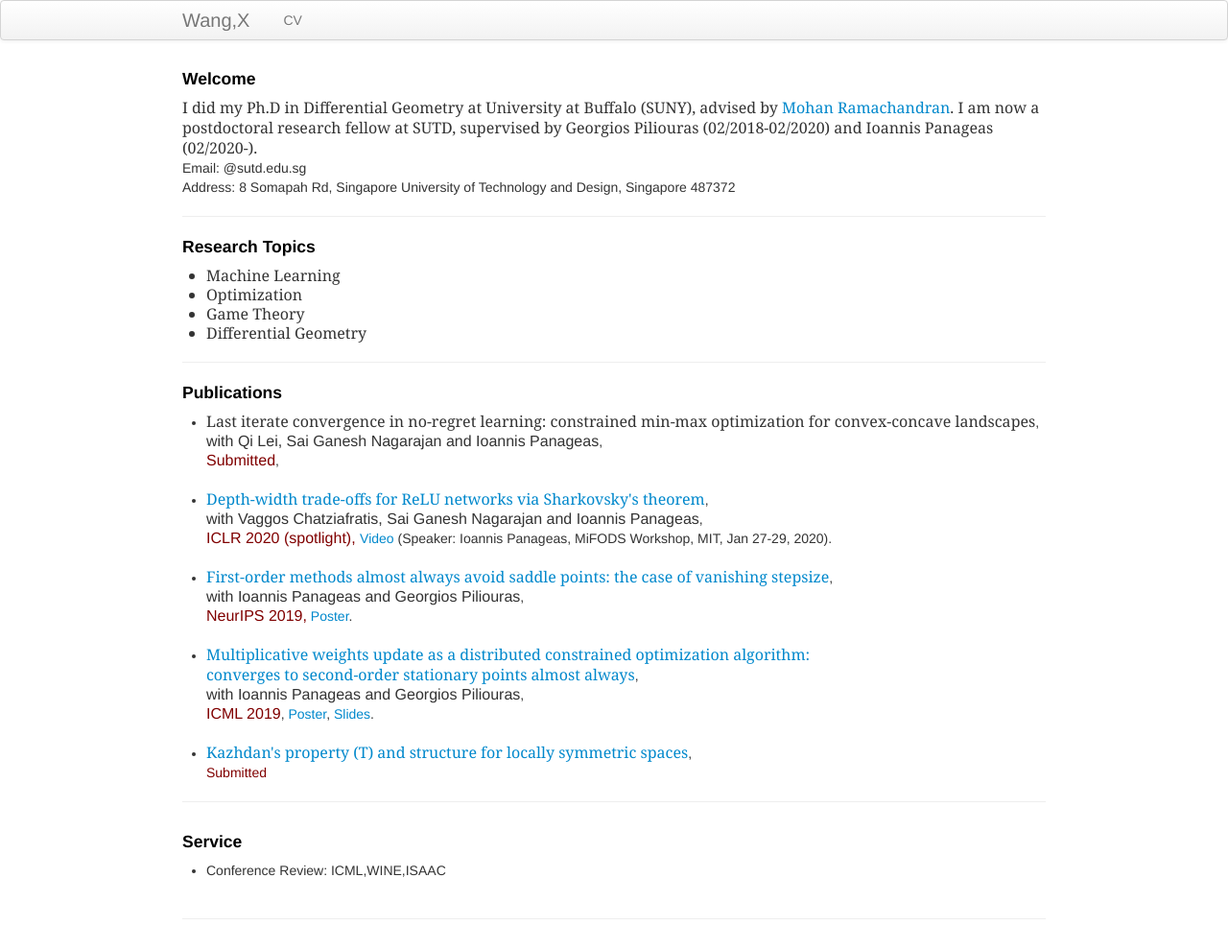
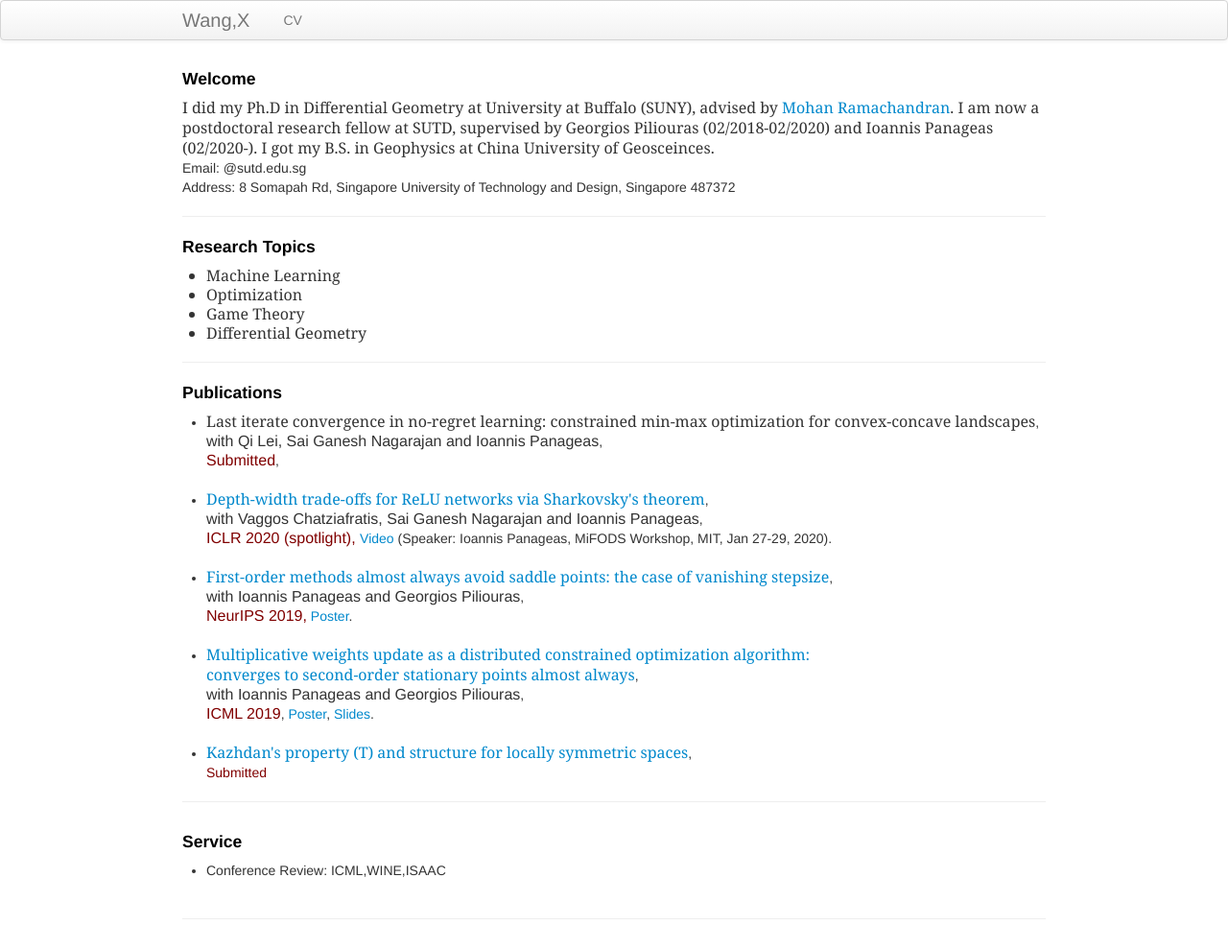
Before and after one commit to xiiaowang/xiiaowang.github.io, a Jekyll site: the page built from index.md, in a window 1280 px wide. Shown: the whole page at 96% size. Built offline with Jekyll 4.4.1, drawn with Linux system fonts in a browser that asks for light colours.

Commit message:
Update index.md

```diff
--- a/index.md
+++ b/index.md
@@ -7,7 +7,7 @@ keywords: machine learning, geometry
 
 <div class="container1">
     <h4><a name="Welcome"></a>Welcome</h4>
-    <font size="3" face="Georgia">I did my Ph.D in Differential Geometry at University at Buffalo (SUNY), advised by <a href="http://www.buffalo.edu/cas/math/people/faculty/ramachandran.html">Mohan Ramachandran</a>. I am now a postdoctoral research fellow at SUTD, supervised by Georgios Piliouras (02/2018-02/2020) and Ioannis Panageas (02/2020-).
+    <font size="3" face="Georgia">I did my Ph.D in Differential Geometry at University at Buffalo (SUNY), advised by <a href="http://www.buffalo.edu/cas/math/people/faculty/ramachandran.html">Mohan Ramachandran</a>. I am now a postdoctoral research fellow at SUTD, supervised by Georgios Piliouras (02/2018-02/2020) and Ioannis Panageas (02/2020-). I got my B.S. in Geophysics at China University of Geosceinces.
         </font>
     <br/>
     Email: @sutd.edu.sg<br/>
@@ -17,7 +17,7 @@ keywords: machine learning, geometry
 ---
 
 <div class="container2">
-<h4><a name="Research Topics"></a>Research Topics</h4>
+<h4><a name="Research interests"></a>Research Topics</h4>
 <ul><font size="3" face="Georgia">
     <li>Machine Learning</li>
     <li>Optimization</li>
```
